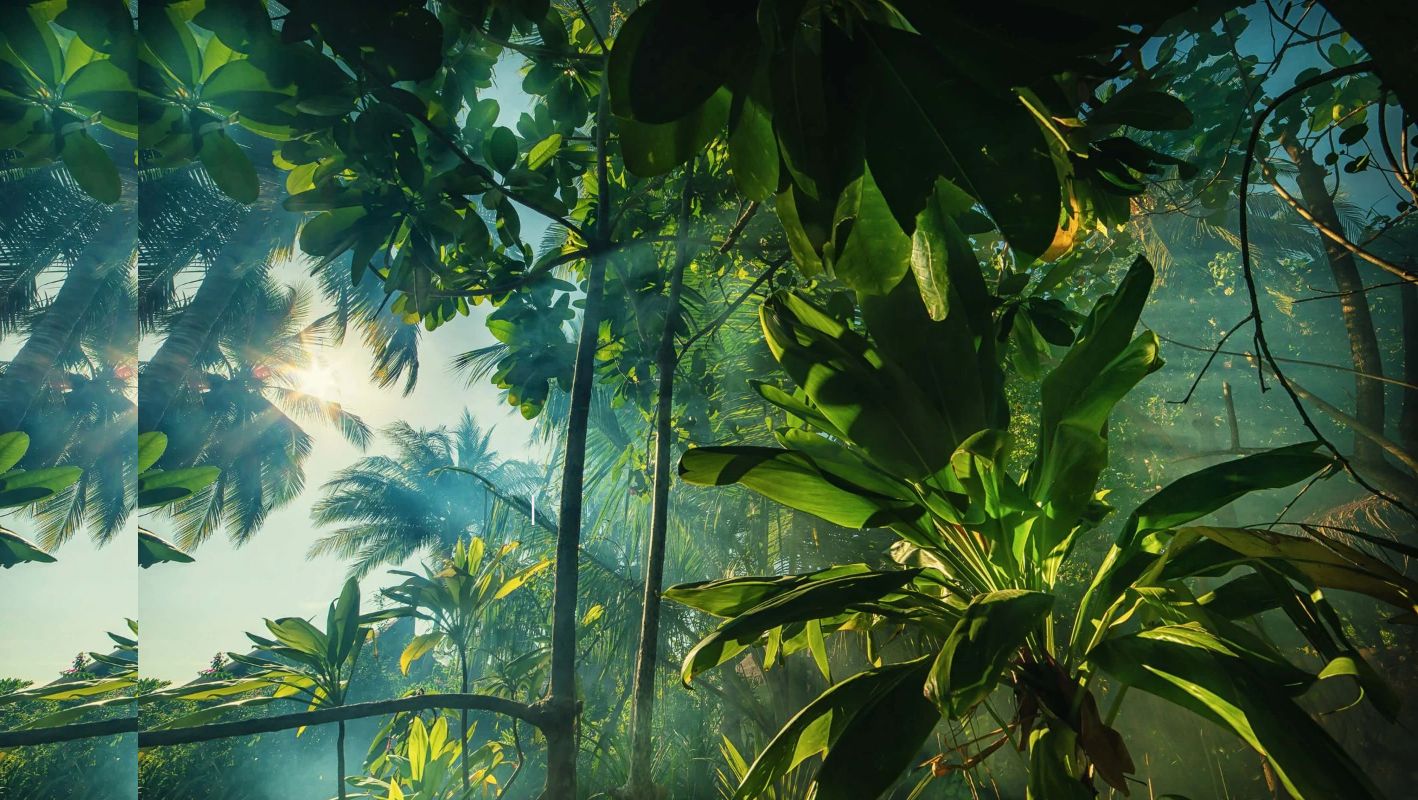
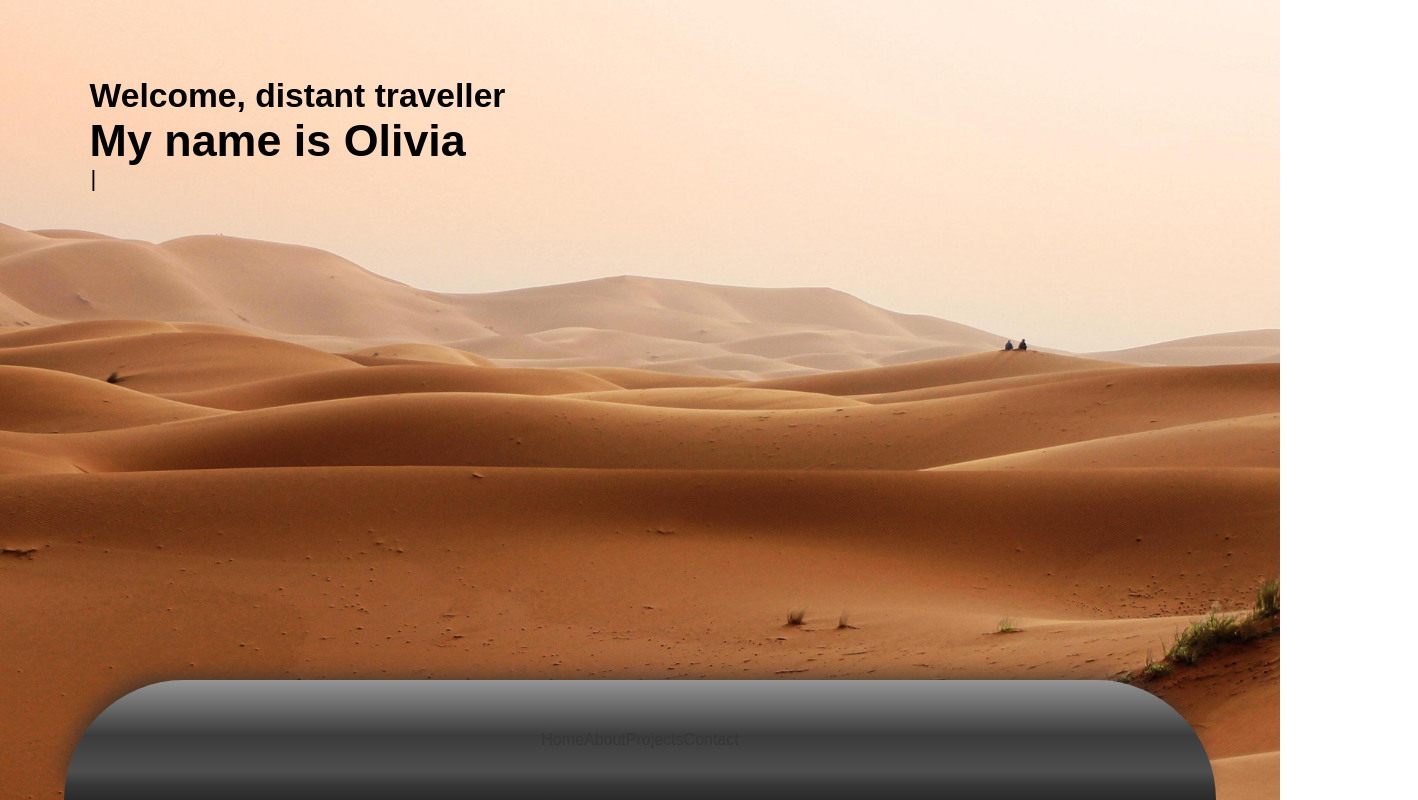
Before and after one commit to Liv4-code/planet-portfolio-site, a React (Create React App) app: page / in a window 1280 px wide. Shown: the whole page, 1418 px wide, since content can reach past the window. Built offline with nearby package versions, Linux system fonts and the light colour scheme; a web font is replaced by a local one.

Commit message:
Fixed component positioning

```diff
--- a/src/About.js
+++ b/src/About.js
@@ -2,7 +2,7 @@ import "./About.scss";
 
 function About() {
     return (
-        <div className="container">
+        <div className="about-container">
             <div className="glass-card">
                 <h2 className="glass-card__heading">A Bit About Me</h2>
                 <p className="glass-card__text">
--- a/src/About.scss
+++ b/src/About.scss
@@ -3,7 +3,7 @@ $breakpoint-cellphone: 600px;
 $breakpoint-sml-cellphone: 500px;
 $breakpoint-xsml-cellphone: 400px;
 
-.container {
+.about-container {
     background: url("./assets/bubblyland.webp");
     background-size: cover;
     background-repeat: no-repeat;
--- a/src/App.js
+++ b/src/App.js
@@ -13,23 +13,27 @@ import contactIcon from "./assets/phone.svg";
 function App() {
     return (
         <div className="container">
-            <Link to="/">Home</Link>
-            <Link to="/about">About</Link>
-            <Link to="/projects">Projects</Link>
-            <Link to="/contact">Contact</Link>
             <div>
                 <Route path="/">
-                    <Home />
+                    <Home path="/" />
                 </Route>
                 <Route path="/about">
-                    <About />
+                    <About path="/about" />
                 </Route>
                 <Route path="/projects">
-                    <Projects />
+                    <Projects path="/projects" />
                 </Route>
                 <Route path="/contact">
-                    <Contact />
+                    <Contact path="/contact" />
                 </Route>
+            </div>
+            <div className="navigation-container">
+                <div className="navigation">
+                    <Link to="/">Home</Link>
+                    <Link to="/about">About</Link>
+                    <Link to="/projects">Projects</Link>
+                    <Link to="/contact">Contact</Link>
+                </div>
             </div>
             {/* <div className="navigation-container">
                 <nav className="navigation">
--- a/src/Contact.js
+++ b/src/Contact.js
@@ -2,7 +2,7 @@ import "./Contact.scss";
 
 function Contact() {
     return (
-        <div className="container">
+        <div className="contact-container">
             <div className="glass-card">
                 <h2 className="glass-card__heading">Contact Me</h2>
                 <p className="glass-card__text">
--- a/src/Contact.scss
+++ b/src/Contact.scss
@@ -3,7 +3,7 @@ $breakpoint-cellphone: 600px;
 $breakpoint-sml-cellphone: 500px;
 $breakpoint-xsml-cellphone: 400px;
 
-.container {
+.contact-container {
     background: url("./assets/underwater.webp");
     background-size: cover;
     background-repeat: no-repeat;
--- a/src/Home.js
+++ b/src/Home.js
@@ -3,7 +3,7 @@ import Typewriter from "typewriter-effect";
 
 function Home() {
     return (
-        <div className="container">
+        <div className="home-container">
             <div className="heading">
                 <Typewriter
                     onInit={(typewriter) => {
@@ -13,11 +13,10 @@ function Home() {
                             .pauseFor(1000)
                             .typeString("<h1>My name is Olivia</h1>")
                             .pauseFor(1000)
-                            .changeDelay(100)
                             .typeString("<h1>I'm a web developer</h1>")
                             .pauseFor(500)
                             .typeString("<h3>Come...</h3>")
-                            .pauseFor(1500)
+                            .pauseFor(1000)
                             .deleteChars(7)
                             .typeString("<h3>Explore my planet</h3>")
                             .start();
--- a/src/Home.scss
+++ b/src/Home.scss
@@ -1,6 +1,6 @@
 $breakpoint-tablet: 768px;
 
-.container {
+.home-container {
     font-size: 1.4em;
     background-image: url("./assets/dunes.jpeg");
     background-size: cover;
--- a/src/Projects.js
+++ b/src/Projects.js
@@ -2,7 +2,7 @@ import "./Projects.scss";
 
 function Projects() {
     return (
-        <div className="container">
+        <div className="projects-container">
             <div className="projects">
                 <div className="card">
                     <a href="https://iotdashboard.netlify.app/" target="_blank">
--- a/src/Projects.scss
+++ b/src/Projects.scss
@@ -3,7 +3,7 @@ $breakpoint-cellphone: 600px;
 $breakpoint-sml-cellphone: 500px;
 $breakpoint-xsml-cellphone: 400px;
 
-.container {
+.projects-container {
     height: 100vh;
     position: relative;
     display: flex;
@@ -53,7 +53,7 @@ $breakpoint-xsml-cellphone: 400px;
     }
 }
 
-.container::before {
+.projects-container::before {
     content: "";
     display: block;
     position: absolute;
```
